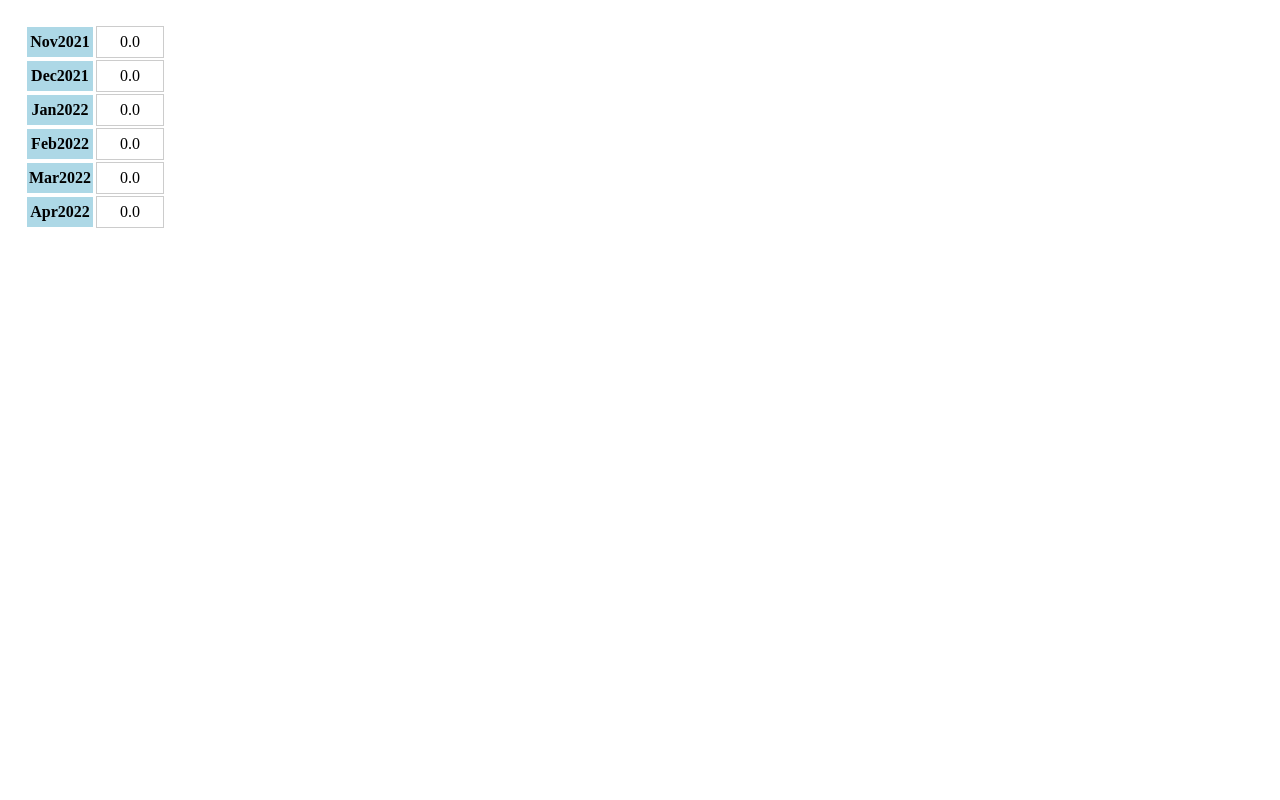
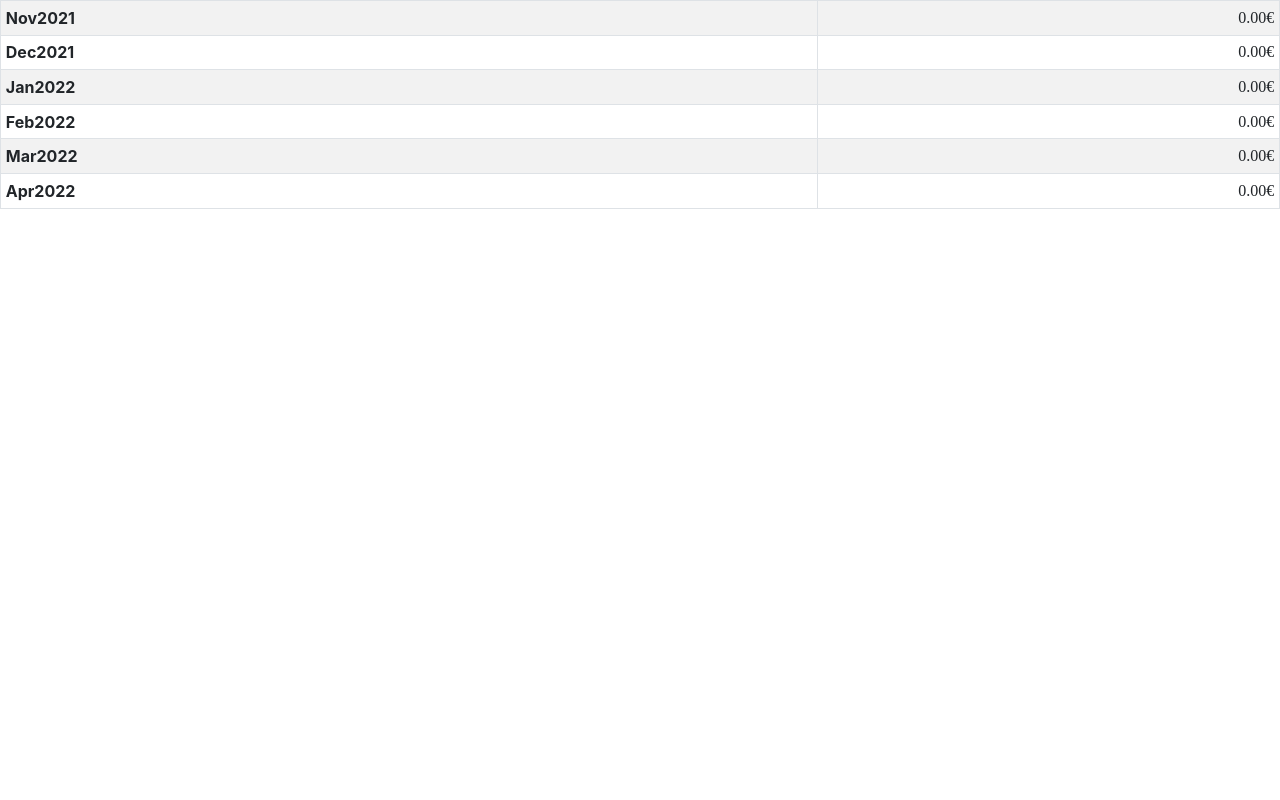
Before and after one commit to angelsenra/cashflow, a Django app: page /table/ in a window 1280 px wide. Run offline with Django 4.2, Linux system fonts and the light colour scheme; data that the repository does not hold is empty; some libraries are stand-ins or nearby versions.

Commit message:
Adjust table view to use bootstrap

```diff
--- /dev/null
+++ b/backend/expenses/templates/expenses/base_bootstrap.html
@@ -0,0 +1,24 @@
+<!doctype html>
+<html lang="en">
+  <head>
+    <!-- Required meta tags -->
+    <meta charset="utf-8">
+    <meta name="viewport" content="width=device-width, initial-scale=1, shrink-to-fit=no">
+
+    <!-- Bootstrap CSS -->
+    <link rel="stylesheet" href="https://cdn.jsdelivr.net/npm/bootstrap@4.0.0/dist/css/bootstrap.min.css" integrity="sha384-Gn5384xqQ1aoWXA+058RXPxPg6fy4IWvTNh0E263XmFcJlSAwiGgFAW/dAiS6JXm" crossorigin="anonymous">
+
+    <title>{% block title %}My amazing site{% endblock %}</title>
+  </head>
+  <body>
+    {% block content %}
+      This is where the content goes.
+    {% endblock %}
+
+    <!-- Optional JavaScript -->
+    <!-- jQuery first, then Popper.js, then Bootstrap JS -->
+    <script src="https://code.jquery.com/jquery-3.2.1.slim.min.js" integrity="sha384-KJ3o2DKtIkvYIK3UENzmM7KCkRr/rE9/Qpg6aAZGJwFDMVNA/GpGFF93hXpG5KkN" crossorigin="anonymous"></script>
+    <script src="https://cdn.jsdelivr.net/npm/popper.js@1.12.9/dist/umd/popper.min.js" integrity="sha384-ApNbgh9B+Y1QKtv3Rn7W3mgPxhU9K/ScQsAP7hUibX39j7fakFPskvXusvfa0b4Q" crossorigin="anonymous"></script>
+    <script src="https://cdn.jsdelivr.net/npm/bootstrap@4.0.0/dist/js/bootstrap.min.js" integrity="sha384-JZR6Spejh4U02d8jOt6vLEHfe/JQGiRRSQQxSfFWpi1MquVdAyjUar5+76PVCmYl" crossorigin="anonymous"></script>
+  </body>
+</html>
--- a/backend/expenses/templates/expenses/table.html
+++ b/backend/expenses/templates/expenses/table.html
@@ -1,38 +1,28 @@
-<style>
-  td,
-  th {
-    width: 4rem;
-    height: 2rem;
-    border: 1px solid #ccc;
-    text-align: center;
-  }
+{% extends "expenses/base_bootstrap.html" %}
 
-  th {
-    background: lightblue;
-    border-color: white;
-  }
+{% block title %}My amazing table{% endblock %}
 
-  body {
-    padding: 1rem;
-  }
-</style>
-<table>
+{% block content %}
+<table class="table table-sm table-striped table-bordered">
+  <thead class="thead-light">
     {% for header_row in header_rows %}
     <tr>
       {% if forloop.counter0 == 0 %}
       <th rowspan="{{ header_rows|length }}"></th>
       {% endif %}
       {% for name, colspan, rowspan, color in header_row %}
-    <th colspan="{{ colspan }}" rowspan="{{ rowspan }}" style="background: {{ color }}">{{ name }}</th>
+      <th colspan="{{ colspan }}" rowspan="{{ rowspan }}" style="background: {{ color }}40">{{ name }}</th>
       {% endfor %}
     </tr>
     {% endfor %}
+  </thead>
   {% for value_header, value_row in value_rows %}
   <tr>
     <th>{{ value_header }}</th>
     {% for value in value_row %}
-    <td>{{ value }}</td>
+    <td class="text-right" style="font-size: 1rem; font-family: ui-monospace;">{{ value }}</td>
     {% endfor %}
   </tr>
   {% endfor %}
 </table>
+{% endblock %}
--- a/backend/expenses/views.py
+++ b/backend/expenses/views.py
@@ -22,7 +22,9 @@ def table(request):
     for period_start, period_end in periods:
         filter_ = dict(spent_at__gte=period_start, spent_at__lte=period_end)
         values = Category.build_values(None, filter_=filter_)
-        value_rows.append([f"{MONTHNAMES[period_start.month]}{period_start.year}", [value for value, _ in values]])
+        value_rows.append(
+            [f"{MONTHNAMES[period_start.month]}{period_start.year}", ["%.2f€" % value for value, _ in values]]
+        )
 
     context = dict(header_rows=header_rows, value_rows=value_rows)
     return render(request, "expenses/table.html", context)
@@ -48,7 +50,7 @@ def _generate_header_rows() -> list[list[tuple[str, int, int, typing.Any]]]:
         for category, has_children in level:
             parent = category.parent
             if parent and parent not in parents_considered:
-                header_row.append(("Total", 1, levels_left, parent.color))
+                header_row.append(("∑", 1, levels_left, parent.color))
 
             if has_children:
                 columns_under_category = sum(
```
Lines whose indentation alone changed are shown as unchanged.
